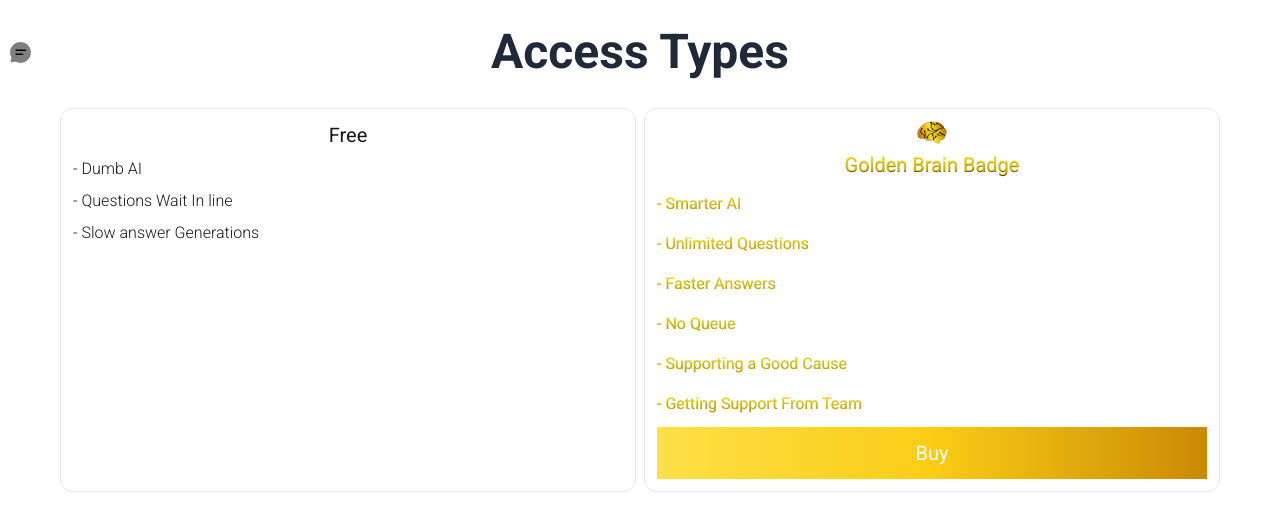
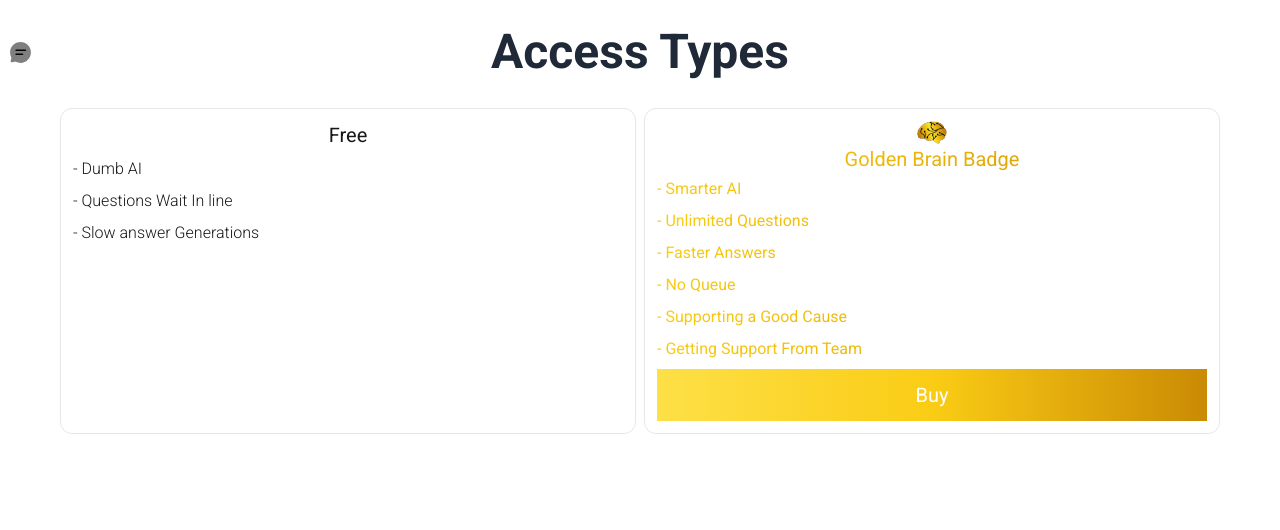
Before and after one commit to etemiz/concur, a Next.js app: page /payment in a window 1280 px wide. Shown: the top 530 px of the page. Built offline with nearby package versions, Linux system fonts and the light colour scheme.

Commit message:
golden text styling change

```diff
--- a/app/components/GoldenText.js
+++ b/app/components/GoldenText.js
@@ -1,7 +1,7 @@
 import React from "react";
 
 const GoldenText = ({ children }) => {
-  return <p class="golden-base golden1">{children}</p>;
+  return <p class="bg-gradient-to-r from-yellow-400 via-yellow-500 to-yellow-600 bg-clip-text text-transparent">{children}</p>;
 };
 
 export default GoldenText;
--- a/app/globals.css
+++ b/app/globals.css
@@ -25,13 +25,3 @@ body {
     text-wrap: balance;
   }
 }
-.golden-base {
-  -webkit-background-clip: text;
-  -webkit-text-fill-color: transparent;
-  -webkit-margin-before: 0.3em;
-  -webkit-margin-after: 0.2em;
-}
-.golden1 {
-  background-image: -webkit-linear-gradient(#FFF65C, #3A2C00);
-  text-shadow: -0.02em -0.03em 0.005em rgba(255, 223, 0, 0.60);
-}
```
